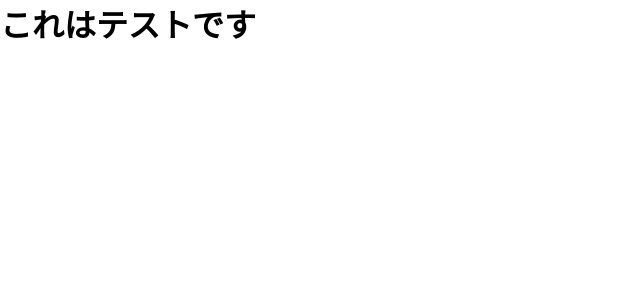
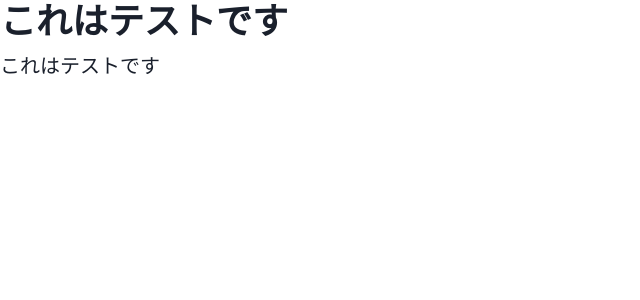
Before and after one commit to ryuji-ito-0222/mern-todo-app, a React (Create React App) app in the folder frontend/: page / in a window 1280 px wide. Shown: the top 300 px of the page, without its empty margins (0-640 px from the left). Built offline with nearby package versions, Linux system fonts and the light colour scheme.

Commit message:
:heavy_plus_sign: add Chakra UI
add Chakra UI

```diff
--- a/frontend/src/App.tsx
+++ b/frontend/src/App.tsx
@@ -1,12 +1,14 @@
 import React from 'react';
+import { Heading, Stack, Text } from '@chakra-ui/react';
 import './styles/App.css';
 
-const App: React.FC = () => {
-  return (
-    <div className="app">
-      <h1>これはテストです</h1>
-    </div>
-  );
-};
+const App: React.FC = () => (
+  <Stack>
+    <Heading as="h2" size="xl">
+      これはテストです
+    </Heading>
+    <Text fontSize="xl">これはテストです</Text>
+  </Stack>
+);
 
 export default App;
--- a/frontend/src/index.tsx
+++ b/frontend/src/index.tsx
@@ -1,12 +1,15 @@
 import React from 'react';
 import ReactDOM from 'react-dom';
+import { ChakraProvider } from '@chakra-ui/react';
 import './styles/index.css';
 import App from './App';
 import reportWebVitals from './reportWebVitals';
 
 ReactDOM.render(
   <React.StrictMode>
-    <App />
+    <ChakraProvider>
+      <App />
+    </ChakraProvider>
   </React.StrictMode>,
   document.getElementById('root'),
 );
```
Also changed, not shown: frontend/package.json (+28 -24 lines), frontend/src/setupTests.ts (deleted, +0 -5 lines), frontend/tsconfig.json (+15 -4 lines), 2 other files (tests, documents, lock files or other folders).
